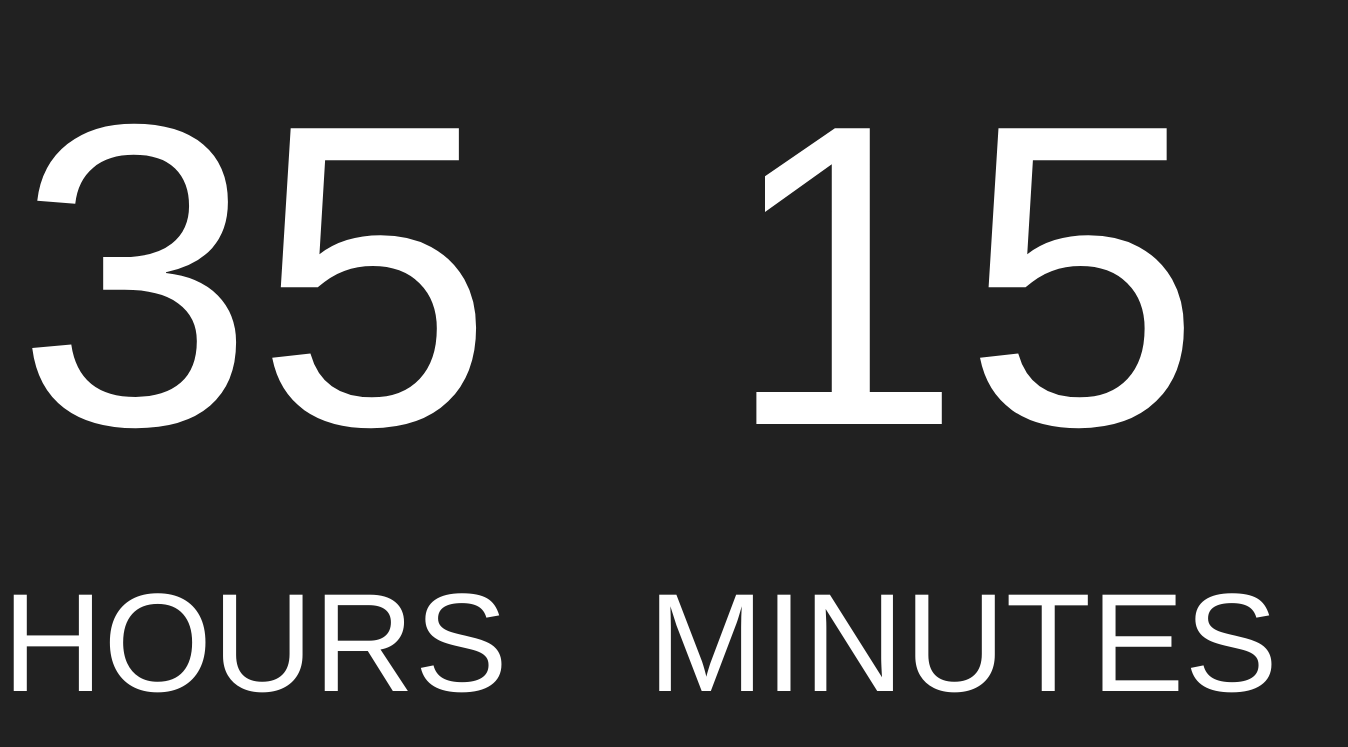
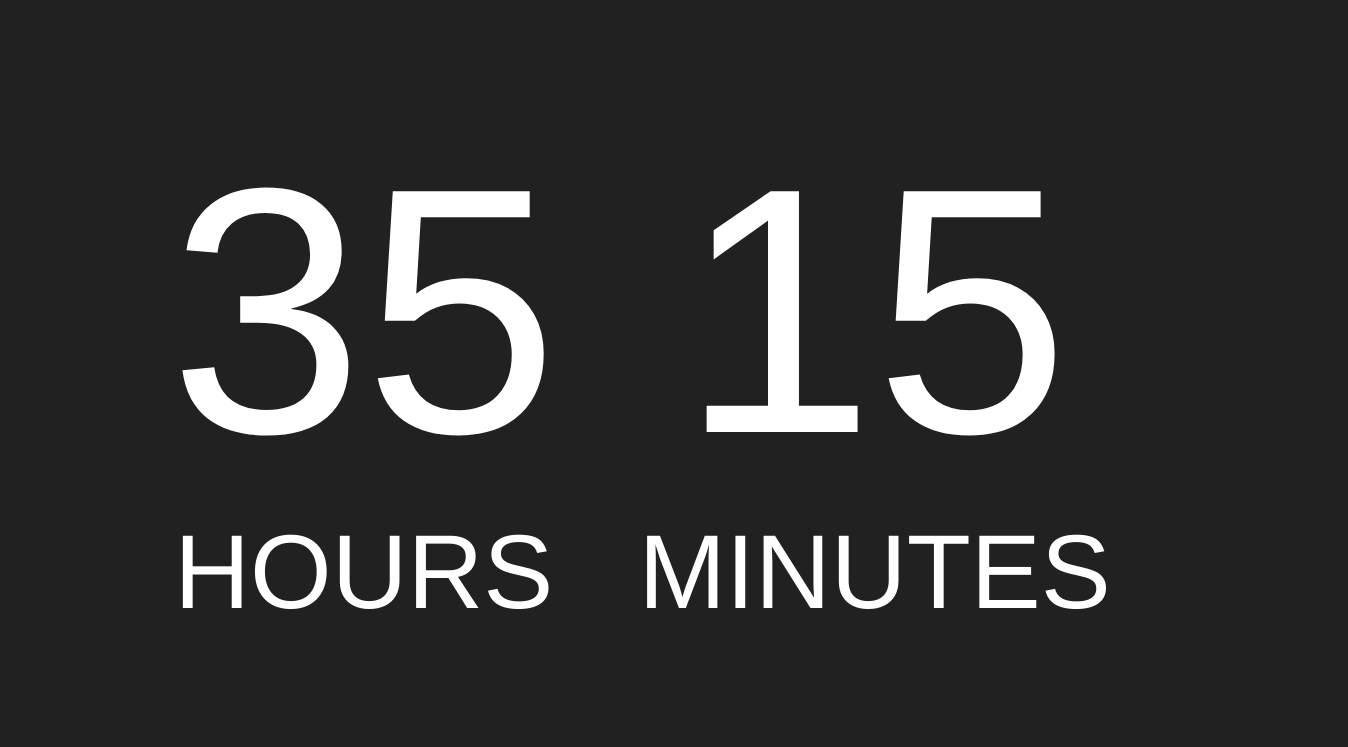
Before and after one commit to HackDavis/billboard, a website with bundled scripts: page index.html in a window 1280 px wide. Shown: the whole page, 1348 px wide, since content can reach past the window. Built offline with nearby package versions, Linux system fonts and the light colour scheme.

Commit message:
Update billboard to match screen size

```diff
--- a/style.css
+++ b/style.css
@@ -7,6 +7,7 @@ body {
 .countdown {
   display: flex;
   justify-content: center;
+  margin-top: 110px;
 }
 
 .logo {
@@ -19,7 +20,7 @@ body {
   flex-direction: column;
   align-items: center;
   margin: 0;
-  padding: 0px 50px;
+  padding: 0px 40px;
 }
 
 .logo-img {
@@ -29,16 +30,16 @@ body {
 .digit-number,
 .digit-text {
   margin: 0;
-  padding: 20px;
+  padding: 0;
   text-align: center;
 }
 
 .digit-number {
-  font-size: 430px;
+  font-size: 350px;
 }
 
 .digit-text {
-  font-size: 140px;
+  font-size: 105px;
 }
 
 .logo-img {
```
